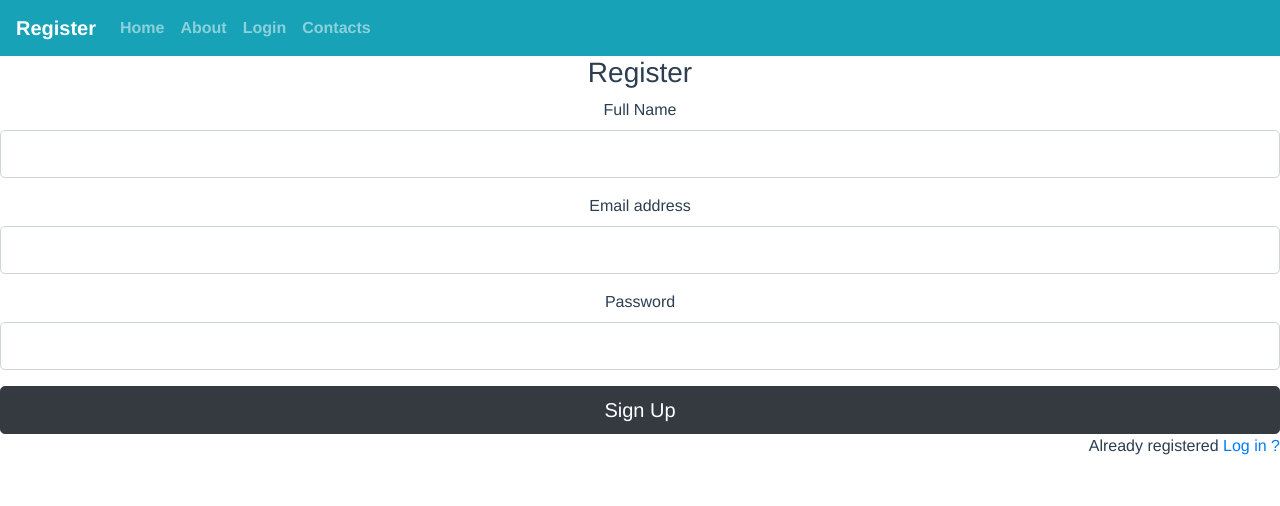
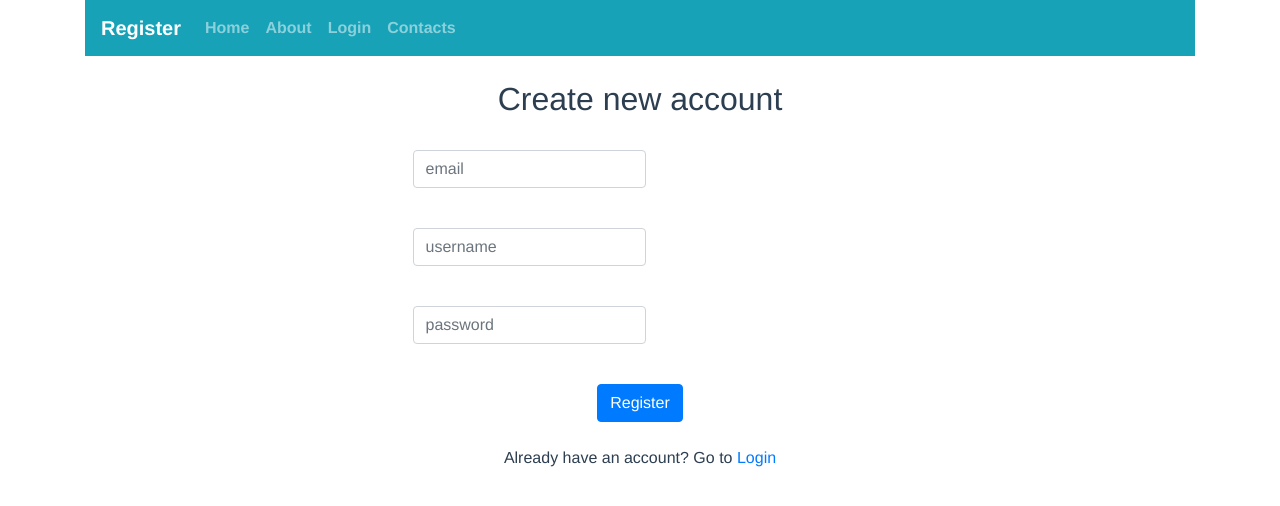
Before and after one commit to shaifalivashistha/Self_Tracker_Advanced, a Vue app in the folder frontend/myapp/: page /register in a window 1280 px wide. Shown: the top 506 px of the page. Built offline with nearby package versions, Linux system fonts and the light colour scheme.

Commit message:
Added Registration Page

```diff
--- a/frontend/myapp/src/components/LoginVue.vue
+++ b/frontend/myapp/src/components/LoginVue.vue
@@ -1,7 +1,17 @@
 <template>
-  <div class="login">
+  <div class="loginPage">
+    <b-navbar toggleable="md" type="dark" variant="info">
+      <b-navbar-brand href="/login">Login</b-navbar-brand>
+      <b-navbar-nav>
+        <b-nav-item href="/">Home</b-nav-item>
+        <b-nav-item href="/about">About</b-nav-item>
+        <b-nav-item href="/register">Register</b-nav-item>
+        <b-nav-item href="#">Contacts</b-nav-item>
+      </b-navbar-nav>
+    </b-navbar>
+
     <body>
-      <form class="box">
+      <form>
         <h1>Login</h1>
         <input type="email" name="" placeholder="Enter Email" id="email" />
         <input
@@ -11,11 +21,11 @@
           id="password"
         />
         <input type="submit" name="" value="Login" />
-        <!-- <a href="{{url_for('register')}}">Don't have an account? Sign up</a><br> -->
       </form>
     </body>
   </div>
 </template>
+' '
 <script>
 export default {
   name: "LoginVue",
--- a/frontend/myapp/src/components/RegisterPage.vue
+++ b/frontend/myapp/src/components/RegisterPage.vue
@@ -1,4 +1,4 @@
-<template>
+<!-- <template>
   <div class="registerPage">
     <b-navbar toggleable="md" type="dark" variant="info">
       <b-navbar-brand href="/register">Register</b-navbar-brand>
@@ -46,4 +46,145 @@ export default {
     return {};
   },
 };
+</script> -->
+
+<template>
+  <div class="container">
+    <b-navbar toggleable="md" type="dark" variant="info">
+      <b-navbar-brand href="/register">Register</b-navbar-brand>
+      <b-navbar-nav>
+        <b-nav-item href="/">Home</b-nav-item>
+        <b-nav-item href="/about">About</b-nav-item>
+        <b-nav-item href="/login">Login</b-nav-item>
+        <b-nav-item href="#">Contacts</b-nav-item>
+      </b-navbar-nav>
+    </b-navbar>
+    <p class="alert alert-danger" role="alert" v-if="error_email">
+      {{ error_email }}
+    </p>
+    <p class="alert alert-danger" role="alert" v-if="error_password">
+      {{ error_password }}
+    </p>
+    <div class="row">
+      <div class="col"></div>
+      <div class="col-5">
+        <br />
+        <h2 class="title" align="center">Create new account</h2>
+        <br />
+        <div class="form-row">
+          <div class="form-group">
+            <input
+              type="email"
+              class="form-control"
+              name="email"
+              id="email"
+              v-model="email"
+              required
+              placeholder="email"
+            />
+          </div>
+        </div>
+        <br />
+        <div class="form-row">
+          <div class="form-group">
+            <input
+              type="text"
+              class="form-control"
+              name="username"
+              id="username"
+              v-model="username"
+              required
+              placeholder="username"
+            />
+          </div>
+        </div>
+        <br />
+        <div class="form-row">
+          <div class="form-group">
+            <input
+              type="password"
+              class="form-control"
+              name="password"
+              id="password"
+              v-model="password"
+              required
+              placeholder="password"
+              autocomplete="off"
+            />
+          </div>
+        </div>
+        <br />
+        <button @click="register()" class="btn btn-primary">Register</button>
+        <br /><br />
+        <p>Already have an account? Go to <a href="login">Login</a></p>
+      </div>
+      <div class="col"></div>
+    </div>
+  </div>
+</template>
+
+<script>
+export default {
+  name: "UserRegister",
+  data() {
+    return {
+      email: null,
+      password: "",
+      error_email: "",
+      error_password: "",
+      username: null,
+    };
+  },
+  methods: {
+    async register() {
+      try {
+        fetch("http://127.0.0.1:5000/api/user", {
+          method: "POST",
+          headers: {
+            "Access-Control-Allow-Origin": "*",
+            "Content-Type": "application/json;charset=utf-8",
+          },
+          body: JSON.stringify({
+            email: this.email,
+            username: this.username,
+            password: this.password,
+          }),
+        })
+          .then((resp) => resp.json())
+          .then(async (register_data) => {
+            // const { response } = register_data;
+            console.log(register_data);
+            // console.log(response)
+            if (!this.username) {
+              this.error_email = "Please enter a valid username";
+            }
+            if (this.password == "") {
+              this.error_password = "Enter a valid password";
+            } else {
+              this.$router.push("login");
+            }
+            if (!this.email) {
+              this.error_email = "Please enter a valid email";
+              console.log("wrong mail");
+            } else if (!this.validEmail(this.email)) {
+              this.error_email = "Not valid email";
+            }
+            // this.$router.push("login");
+          })
+          .catch((error) => {
+            console.log(error);
+          });
+      } catch (error) {
+        console.log("Registration unsuccessful: ", error);
+      }
+    },
+    validEmail: function (email) {
+      var re =
+        /^(([^<>()[\]\\.,;:\s@"]+(\.[^<>()[\]\\.,;:\s@"]+)*)|(".+"))@((\[[0-9]{1,3}\.[0-9]{1,3}\.[0-9]{1,3}\.[0-9]{1,3}\])|(([a-zA-Z\-0-9]+\.)+[a-zA-Z]{2,}))$/;
+      return re.test(email);
+    },
+  },
+};
 </script>
+
+<style scoped></style>
--- a/frontend/myapp/src/views/LoginView.vue
+++ b/frontend/myapp/src/views/LoginView.vue
@@ -1,5 +1,5 @@
 <template>
-  <div>
+  <div class="login">
     <LoginVue></LoginVue>
   </div>
 </template>
--- a/frontend/myapp/src/views/RegisterView.vue
+++ b/frontend/myapp/src/views/RegisterView.vue
@@ -1,5 +1,5 @@
 <template>
-  <div class="home">
+  <div class="register">
     <RegisterPage></RegisterPage>
   </div>
 </template>
```
